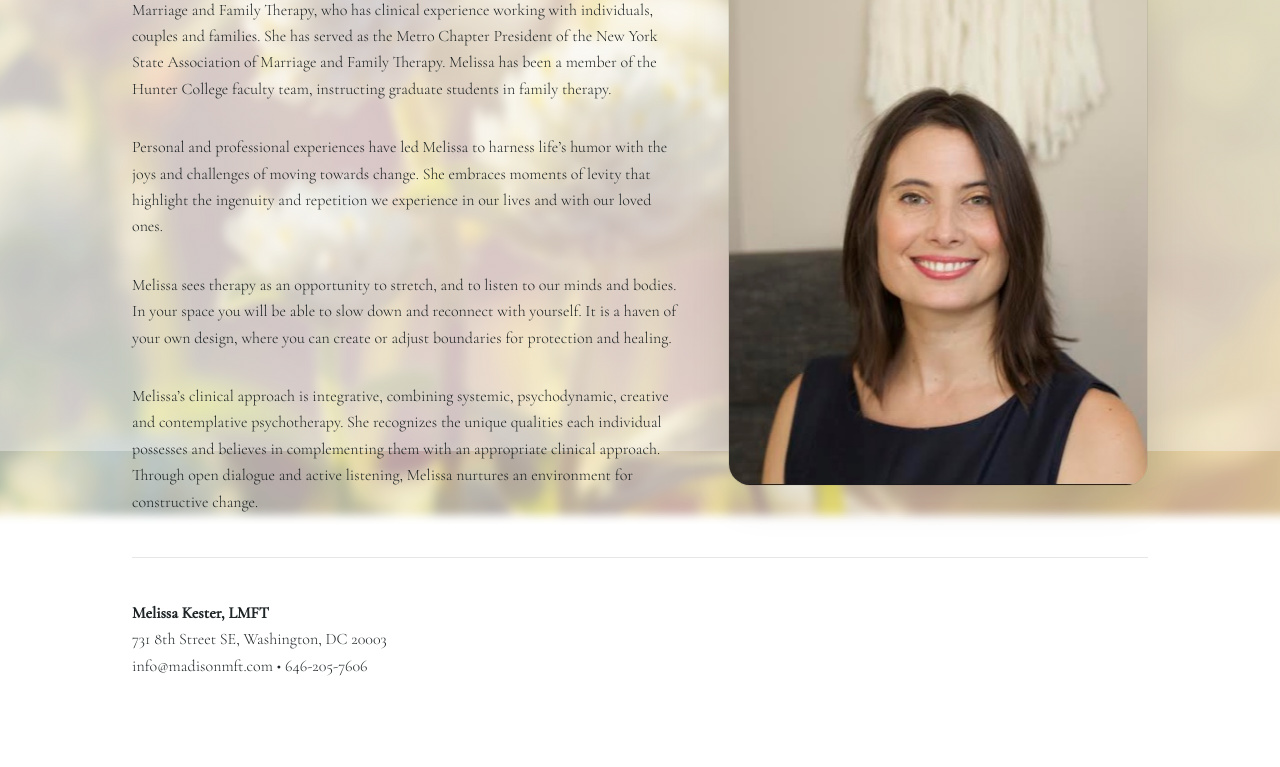
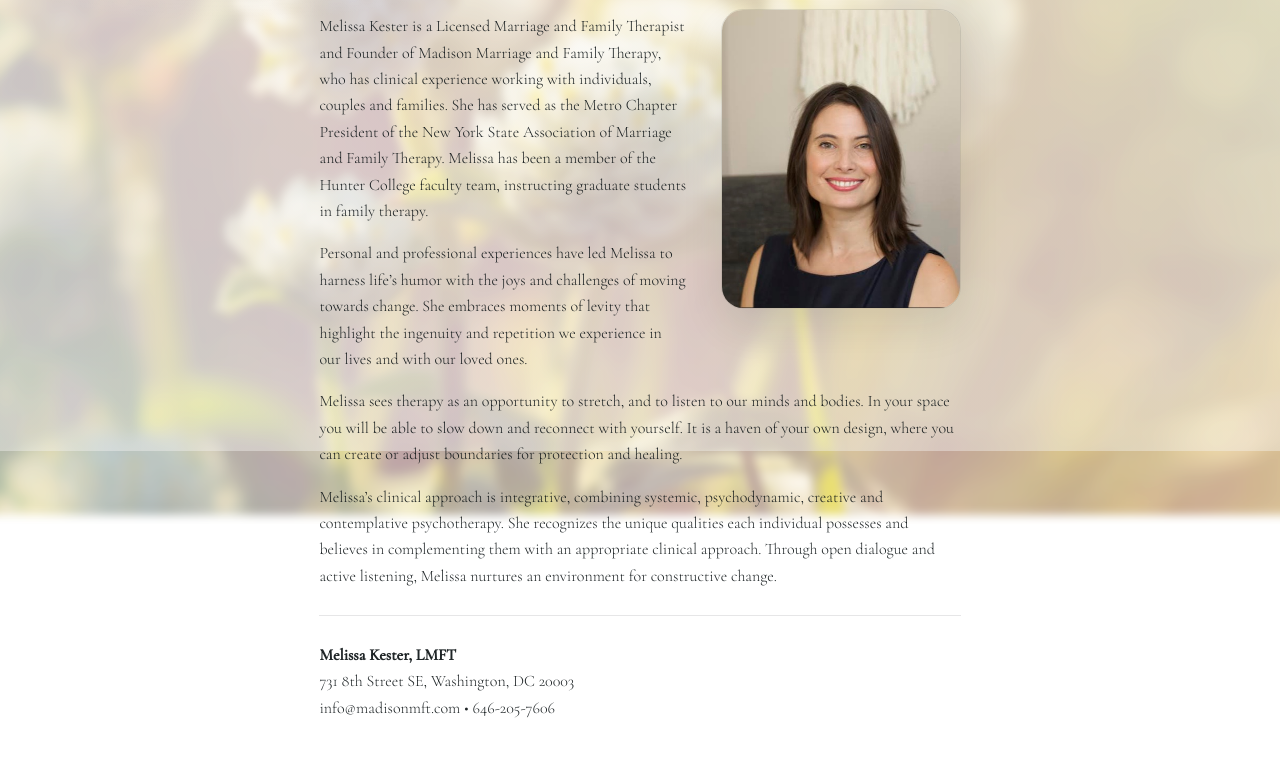
Before and after one commit to headless-mac/madisonmft-rebuild, an Eleventy site: page src/pages/melissa.md in a window 1280 px wide. Shown: the part 349-1116 px from the top of the page. Built offline with nearby package versions, Linux system fonts and the light colour scheme; Eleventy itself is replaced by a stand-in of ours; files that its build step writes are made by us from their sources.

Commit message:
Wider centered content blocks (no 2-col); de-redundify home text; Melissa subline break; smaller headshot w/ more margin

```diff
--- a/src/assets/site.css
+++ b/src/assets/site.css
@@ -41,7 +41,7 @@
 
   --radius: 18px;
   --radiusSm: 12px;
-  --max: 1120px;
+  --max: 1260px;
 
   --sans: ui-sans-serif, system-ui, -apple-system, Segoe UI, Roboto, Helvetica, Arial;
   --serif: "Cormorant Garamond", ui-serif, "Iowan Old Style", "Palatino Linotype", Palatino, Georgia, serif;
@@ -361,7 +361,7 @@ hr{
 /* Typography */
 .kicker{color: var(--muted); letter-spacing: .12em; text-transform: uppercase; font-size: .82rem}
 
-.prose{max-width: 72ch}
+.prose{max-width: 84ch; margin-left:auto; margin-right:auto}
 .prose h1{
   font-family: var(--serif);
   letter-spacing: -0.015em;
@@ -525,34 +525,19 @@ hr.rule{margin:0; background: var(--ruleColor)}
   .service-row{grid-template-columns: 1fr; gap: 8px; padding: 14px 0}
 }
 
-.bio-photo{max-width: 320px; width:100%; height:auto; border-radius: 22px; border: 1px solid rgba(12,18,21,0.12); box-shadow: 0 16px 40px rgba(12,18,21,0.10); float:right; margin: 6px 0 14px 18px}
+.bio-photo{
+  /* 25% smaller + more breathing room */
+  max-width: 240px;
+  width:100%;
+  height:auto;
+  border-radius: 22px;
+  border: 1px solid rgba(12,18,21,0.12);
+  box-shadow: 0 16px 40px rgba(12,18,21,0.10);
+  float:right;
+  margin: 12px 0 22px 34px;
+}
 
-/* Desktop layout fix for Melissa page on wide windows */
-.melissa-page .prose{
-  /* Override global .prose max-width so wide screens don't collapse into a tiny column */
-  max-width: none;
-  width: 100%;
-
-  display:grid;
-  grid-template-columns: minmax(0, 1fr) 420px;
-  column-gap: clamp(22px, 4vw, 56px);
-  align-items:start;
-}
-.melissa-page .prose > *{grid-column:1}
-.melissa-page .prose > img.bio-photo{
-  grid-column:2;
-  grid-row: 1 / span 40;
-  float: none;
-  margin: 6px 0 0;
-  max-width: 100%;
-}
-.melissa-page .prose > hr{grid-column: 1 / -1}
-.melissa-page .prose > hr ~ *{grid-column: 1 / -1}
-
-@media (max-width: 900px){
-  .melissa-page .prose{display:block}
-  .melissa-page .prose > img.bio-photo{margin: 10px auto 18px}
-}
+.melissa-sub{white-space: normal}
 
 /* Services page spacing */
 .services{margin-top: 10px}
--- a/src/pages/melissa.md
+++ b/src/pages/melissa.md
@@ -2,9 +2,15 @@
 layout: layouts/base.njk
 title: Melissa Kester, LMFT
 permalink: /melissa/
-description: Licensed Marriage & Family Therapist • Washington, DC • Telehealth
+description: Therapy with Melissa Kester, LMFT (Washington, DC + Telehealth).
+showTitle: false
 pageClass: melissa-page
 ---
+
+<header class="page-head reveal">
+  <h1 class="page-title">Melissa Kester, LMFT</h1>
+  <p class="page-sub melissa-sub">Licensed Marriage &amp; Family Therapist • Washington, DC<br />Telehealth</p>
+</header>
 
 <img class="bio-photo" src="{{ '/assets/images/melissa-kester.jpg' | url }}" alt="Melissa Kester" loading="lazy" decoding="async" />
 
```
Also changed, not shown: src/index.md (+0 -3 lines).
